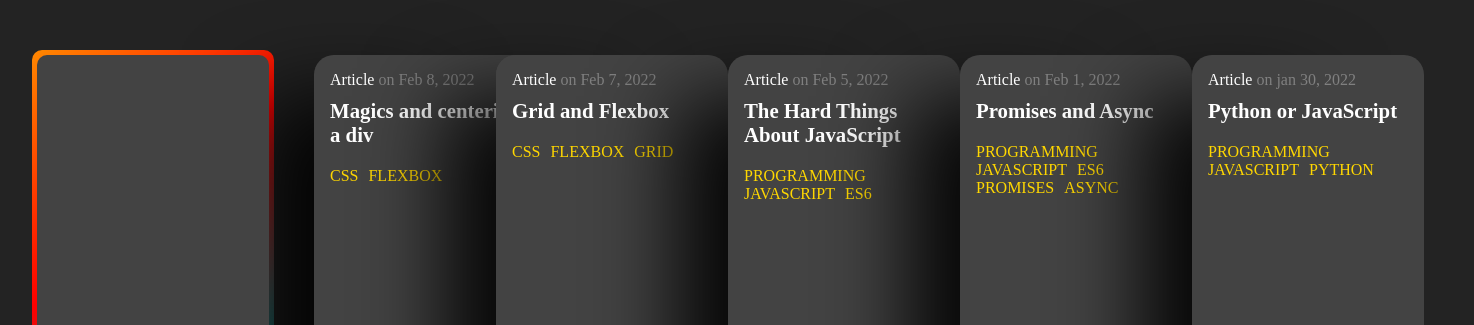
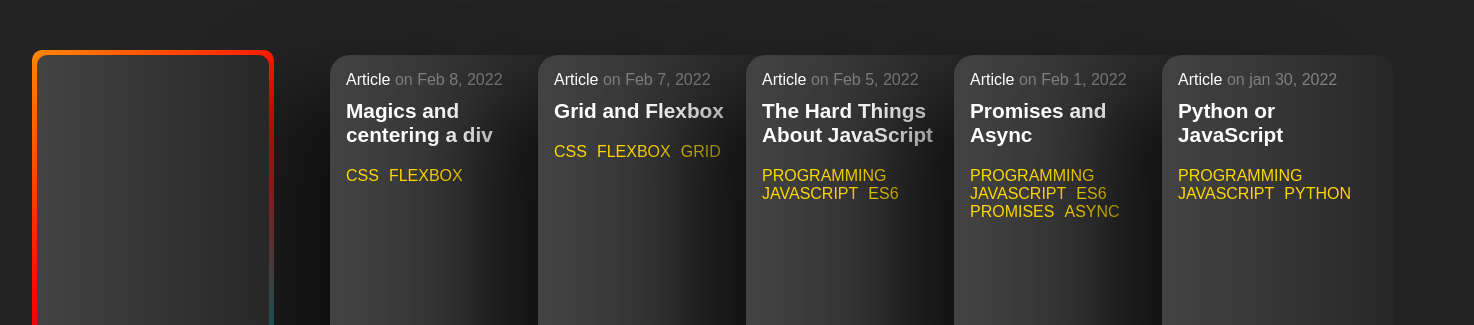
Before and after one commit to ChuloCr8v/cards, a plain HTML site: page index.html in a window 1280 px wide. Shown: the part 129-454 px from the top of the page, 1474 px wide, since content can reach past the window. Drawn offline with Linux system fonts and the light colour scheme.

Commit message:
updated transitions on cards

```diff
--- a/css/index.css
+++ b/css/index.css
@@ -8,6 +8,7 @@
 
 body {
   background: #232323;
+  font-family: Sans-Serif, Segoe UI;
   font-size: 1rem;
   letter-spacing: 1.3;
   height: 100vh;
@@ -39,16 +40,10 @@ img {
   padding-left: 2rem;
 }
 
-
-
 .cards {
   display: flex;
   justify-content: center;
   align-items: flex-start;
-}
-
-.card-move {
-  transform: translateX(-50px);
 }
 
 .card,
@@ -58,20 +53,27 @@ img {
   justify-content: space-between;
   min-width: 200px;
   height: 400px;
-  background: linear-gradient(90deg, #434343, #434343);
+  background: linear-gradient(90deg, #434343, #272727);
   border-radius: 20px;
   padding: 1rem;
-  box-shadow: -84px 9px 83px -32px rgba(0,0,0,0.9);
--webkit-box-shadow: -84px 9px 83px -32px rgba(0,0,0,0.9);
--moz-box-shadow: -84px 9px 83px -32px rgba(0,0,0,0.9);
+  box-shadow: -84px 9px 83px -32px rgba(0,0,0,0.6);
+-webkit-box-shadow: -84px 9px 83px -32px rgba(0,0,0,0.6);
+-moz-box-shadow: -84px 9px 83px -32px rgba(0,0,0,0.6);
+}
+
+.card {
+  left: 0;
+  margin-left: -1.5rem;
+  transition: all 0.5s;
 }
 
 .card-one-container {
   padding: 5px;
   background: linear-gradient(140deg, #ff8800, red, teal 80%);
   border-radius: 10px;
-  margin-right: 2.5rem;
+  margin-right: 5rem;
 }
+
 .card-one {
   justify-content: flex-end ;
   box-shadow: none;
```
